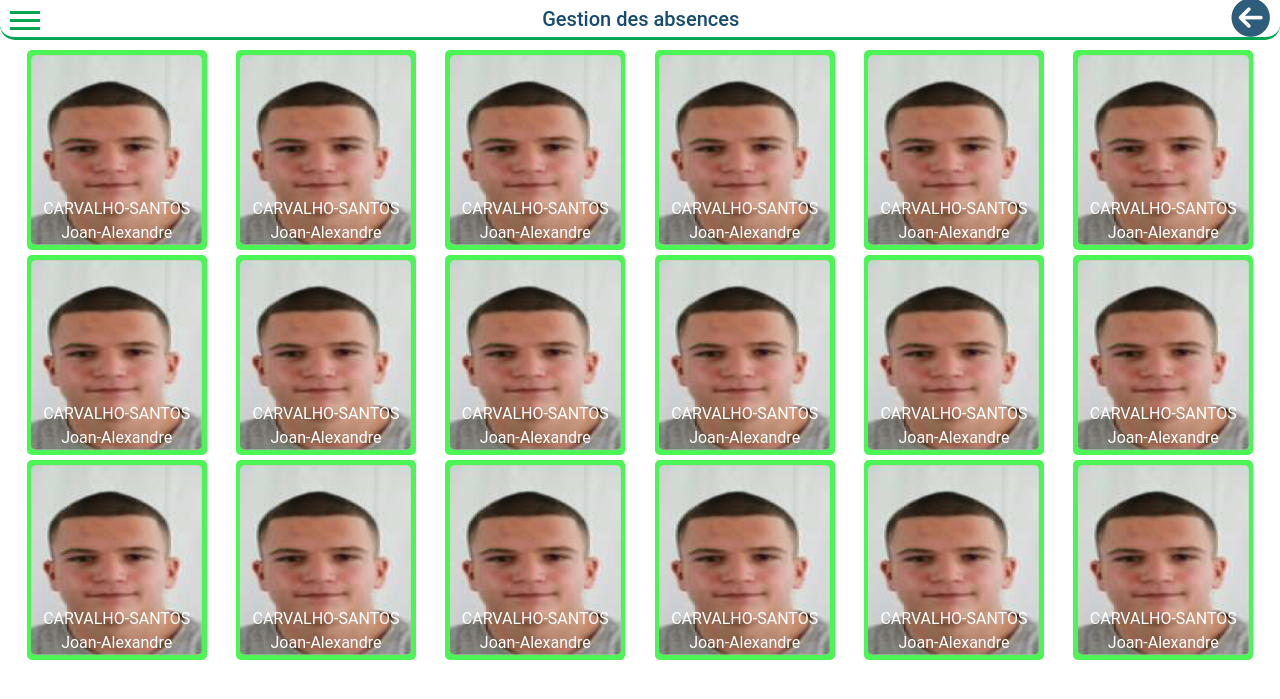
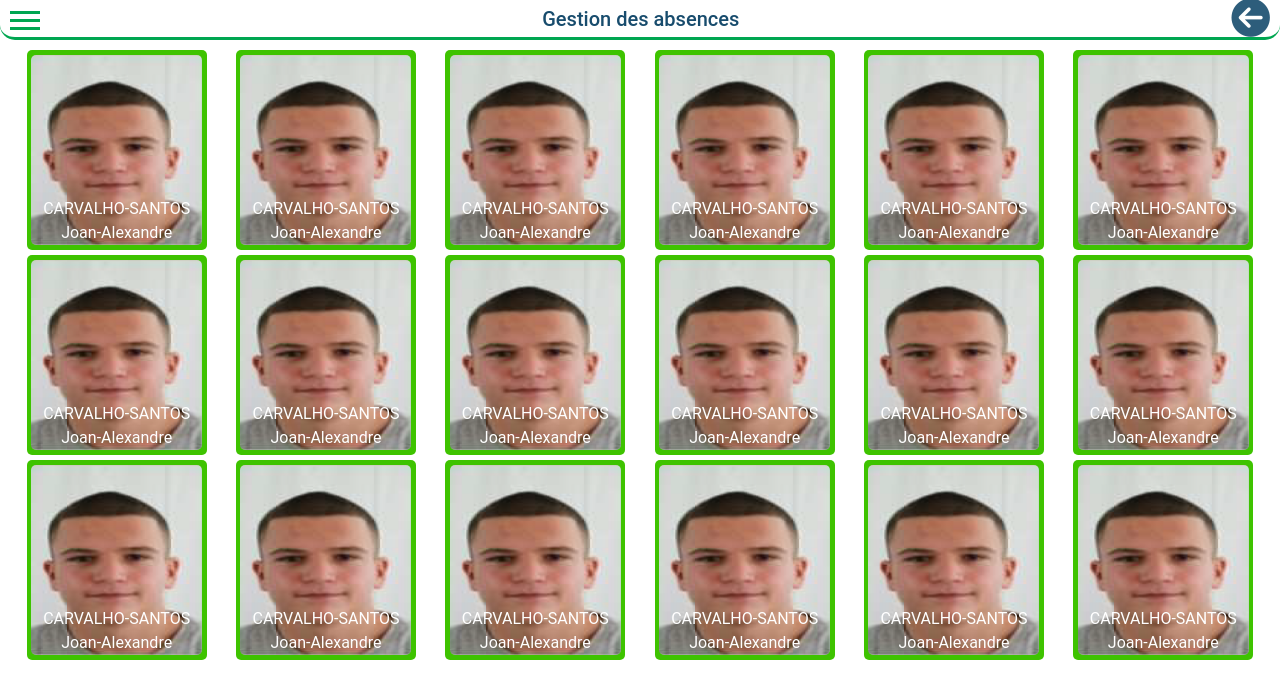
Before and after one commit to YannickBaudraz/Intranet-GUI1, a PHP site: page /?action=showAbsencesCards in a window 1280 px wide. Shown: the top 699 px of the page. Run offline with PHP 8.4, Linux system fonts and the light colour scheme; some libraries are stand-ins or nearby versions.

Commit message:
Change absences colors

```diff
--- a/templates/styles/CSS/global.css
+++ b/templates/styles/CSS/global.css
@@ -14,7 +14,7 @@ body {
 #menu {
   position: fixed;
   top: 0;
-  border-bottom: 3px solid #00a651;
+  border-bottom: 3px solid #00A651;
   width: 100%;
   height: 40px;
   border-bottom-right-radius: 15px;
@@ -1062,12 +1062,12 @@ body {
 }
 
 #absenceTable thead th {
-  background-color: #184c6d;
+  background-color: #184C6D;
   color: white;
   padding: 0.5rem 0;
 }
 #absenceTable > tbody > tr > td:first-child {
-  background-color: #2d5d7b;
+  background-color: #2D5D7B;
   color: white;
   padding: 0 0.5rem;
 }
@@ -1126,17 +1126,17 @@ body {
 }
 
 .present {
-  background-color: #4cf556;
+  background-color: #3EC300;
   color: white !important;
 }
 
 .unjustified {
-  background-color: #f80000;
+  background-color: #FF1B1C;
   color: white !important;
 }
 
 .excluded {
-  background-image: repeating-linear-gradient(45deg, #f50e0e 1em, #f50e0e 1em, #ff9b9b 2em, #ff9b9b 2em);
+  background-image: repeating-linear-gradient(45deg, #FF1B1C 1em, #FF1B1C 1em, #ff9b9b 2em, #ff9b9b 2em);
   color: white !important;
 }
 
@@ -1151,12 +1151,12 @@ body {
 }
 
 .granted {
-  background-color: #fa21ff;
+  background-color: #FF69EB;
   color: white !important;
 }
 
 .late {
-  background-color: #e3ca07;
+  background-color: #FDCA40;
   color: white !important;
 }
 
--- a/templates/styles/SCSS/_variables.scss
+++ b/templates/styles/SCSS/_variables.scss
@@ -15,16 +15,15 @@ $back-color: white;
 
 $presence-validate: #29ae1f;
 $presence-erase: #696969;
-$presence-present: #4cf556;
-$presence-unjustified: #f80000;
-$presence-present: #4cf556;
+$presence-present: #3EC300;
+$presence-unjustified: #FF1B1C;
 $presence-justified: #5a1ab5;
-$presence-excluded1: #f50e0e;
+$presence-excluded1: #FF1B1C;
 $presence-excluded2: #ff9b9b;
 $presence-expired1: #551988;
 $presence-expired2: #784f9b;
-$presence-granted: #fa21ff;
-$presence-late: #e3ca07;
+$presence-granted: #FF69EB;
+$presence-late: #FDCA40;
 $presence-appointment: #104da7;
 $presence-restraint: #1a9eca;
 $presence-notDone: #6b3f23;
```
